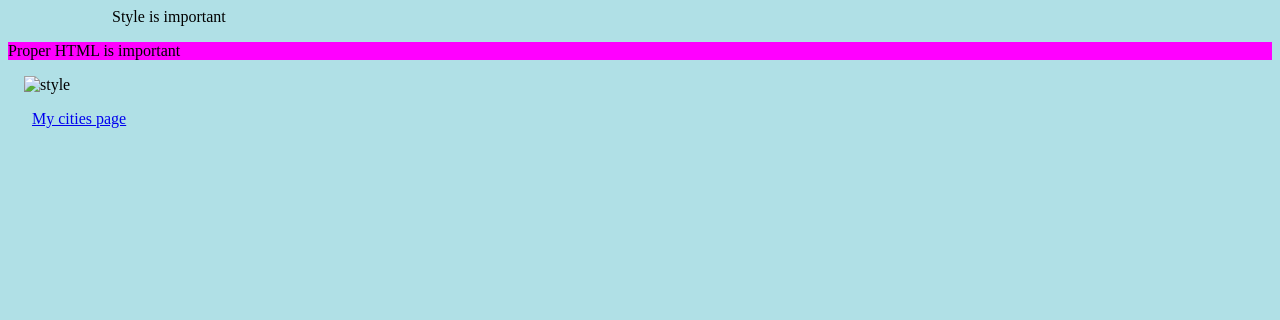
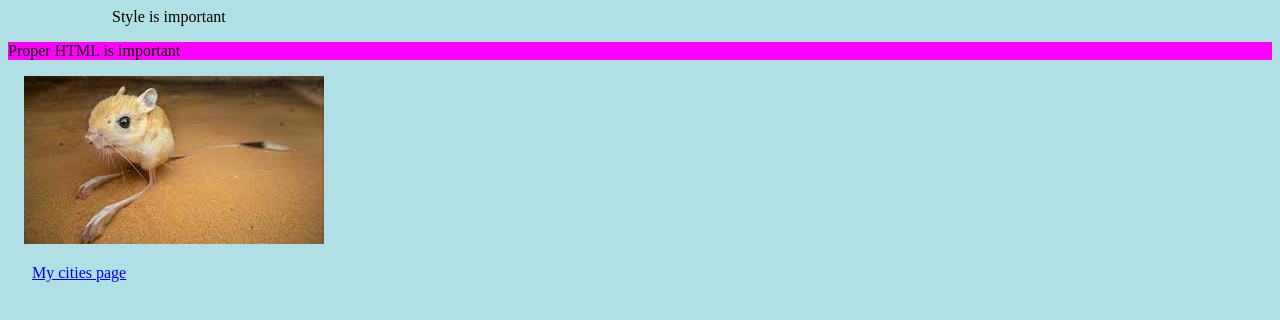
Before and after one commit to SHH-ICS/html-page-NiallDionne, a plain HTML site: page index.html in a window 1280 px wide. Drawn offline with Linux system fonts and the light colour scheme.

Commit message:
Update index.html

```diff
--- a/index.html
+++ b/index.html
@@ -13,7 +13,7 @@
   <body style="background-color:powderblue;"
     <h1 id="my-header">Style is important</h1>
     <p style="background-color:#ff00ff;">Proper HTML is important</p>
-    <img src="./images/download.jifif" alt="style">
+    <img src="./images/download.jfif" alt="style">
     <p>
       <a href="./cities.html">My cities page</a>
     </p>
```
